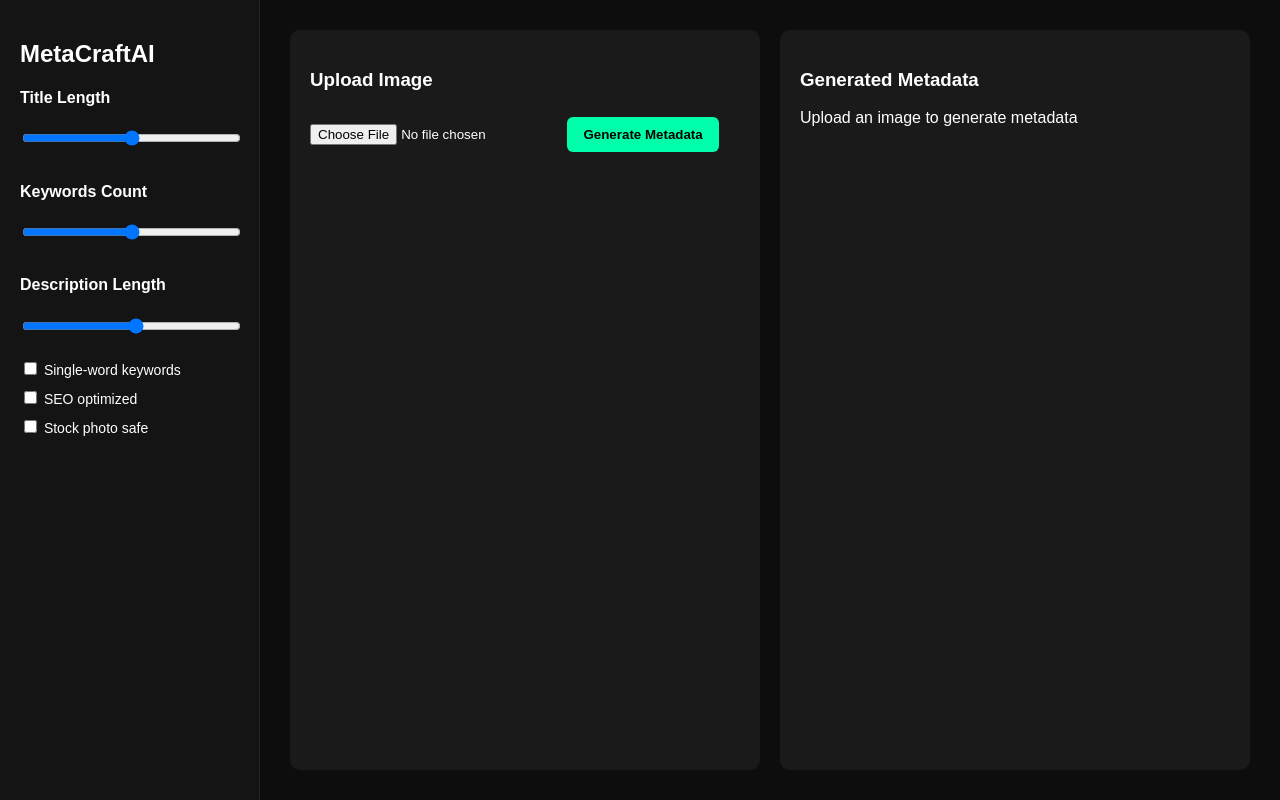
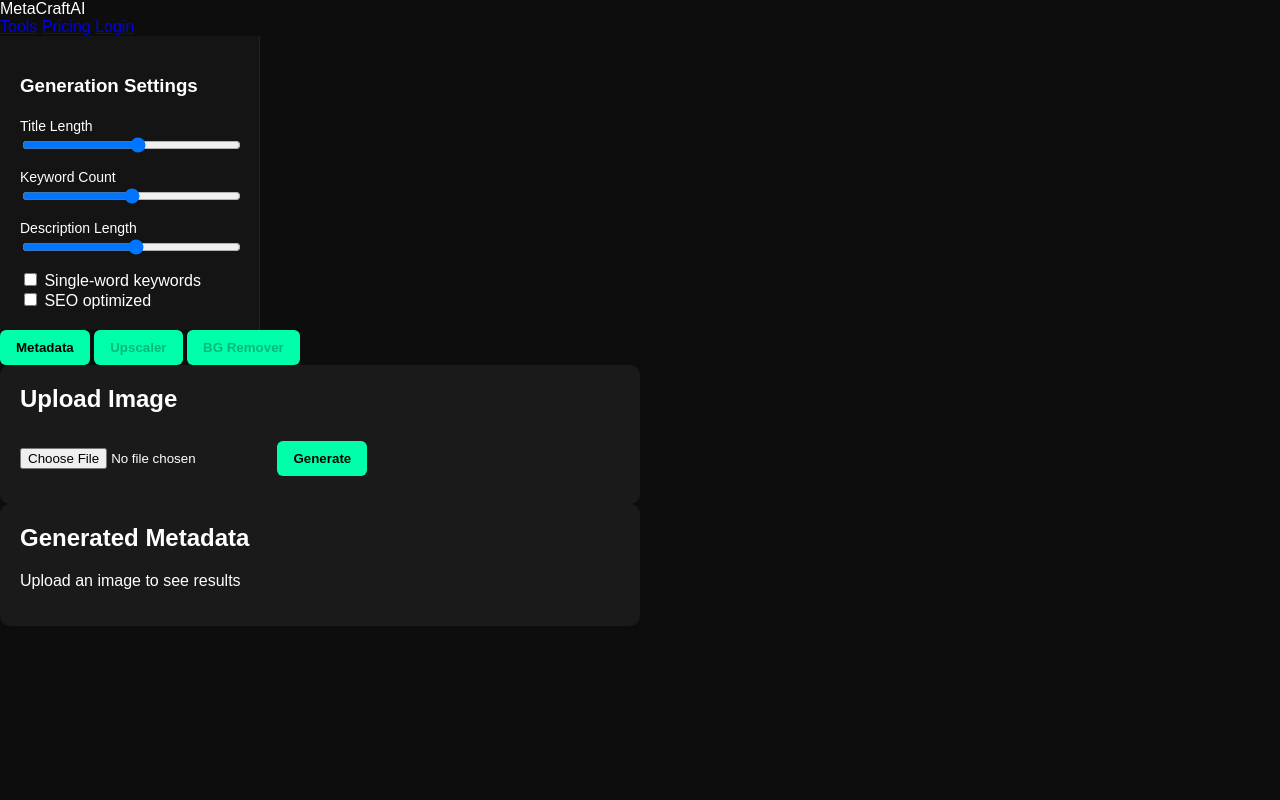
Before and after one commit to Alifiideas/metacraftai, a Flask app: page /demo in a window 1280 px wide. Run offline with Flask 3, Linux system fonts and the light colour scheme.

Commit message:
Update demo.html

```diff
--- a/templates/demo.html
+++ b/templates/demo.html
@@ -2,101 +2,96 @@
 <html lang="en">
 <head>
   <meta charset="UTF-8">
-  <title>MetaCraftAI – Demo</title>
+  <title>MetaCraftAI – Image Metadata Generator</title>
   <link rel="stylesheet" href="/static/style.css">
 </head>
 
 <body>
 
-<div class="container">
+<!-- NAVBAR -->
+<header class="navbar">
+  <div class="logo">MetaCraft<span>AI</span></div>
+  <nav>
+    <a href="#">Tools</a>
+    <a href="#">Pricing</a>
+    <a href="#">Login</a>
+  </nav>
+</header>
 
-  <!-- LEFT SIDEBAR (PIXCRAFT STYLE) -->
+<!-- APP -->
+<div class="app">
+
+  <!-- SIDEBAR -->
   <aside class="sidebar">
-    <h2 class="logo">MetaCraftAI</h2>
+    <h3>Generation Settings</h3>
 
-    <div class="section">
-      <h4>Title Length</h4>
-      <input type="range" min="8" max="20">
+    <label>Title Length</label>
+    <input type="range" min="5" max="20">
+
+    <label>Keyword Count</label>
+    <input type="range" min="20" max="50">
+
+    <label>Description Length</label>
+    <input type="range" min="15" max="40">
+
+    <div class="checkbox">
+      <input type="checkbox"> Single-word keywords
     </div>
 
-    <div class="section">
-      <h4>Keywords Count</h4>
-      <input type="range" min="20" max="50">
-    </div>
-
-    <div class="section">
-      <h4>Description Length</h4>
-      <input type="range" min="15" max="40">
-    </div>
-
-    <div class="section toggle">
-      <label>
-        <input type="checkbox"> Single-word keywords
-      </label>
-    </div>
-
-    <div class="section toggle">
-      <label>
+    <div class="checkbox">
       <input type="checkbox"> SEO optimized
-      </label>
-    </div>
-
-    <div class="section toggle">
-      <label>
-        <input type="checkbox"> Stock photo safe
-      </label>
     </div>
   </aside>
 
   <!-- MAIN CONTENT -->
-  <main class="main">
+  <main class="content">
 
-    <!-- UPLOAD PANEL -->
-    <div class="card upload-card">
-      <h3>Upload Image</h3>
+    <!-- TOOL TABS -->
+    <div class="tabs">
+      <button class="active">Metadata</button>
+      <button disabled>Upscaler</button>
+      <button disabled>BG Remover</button>
+    </div>
+
+    <div class="workspace">
+
+      <!-- UPLOAD -->
+      <div class="card">
+        <h2>Upload Image</h2>
 
         <form method="POST" enctype="multipart/form-data">
           <input type="file" name="image" accept="image/*" required>
-
-        <button type="submit" class="primary-btn">
-          Generate Metadata
-        </button>
+          <button type="submit">Generate</button>
         </form>
 
         {% if image %}
-        <div class="preview-box">
-          <img src="/{{ image }}" alt="Preview">
-        </div>
+          <img src="/{{ image }}" class="preview">
         {% endif %}
       </div>
 
-    <!-- RESULT PANEL -->
-    <div class="card result-card">
-      <h3>Generated Metadata</h3>
+      <!-- RESULT -->
+      <div class="card">
+        <h2>Generated Metadata</h2>
 
         {% if metadata %}
-        <div class="result-block">
-          <label>Title</label>
+          <div class="result">
+            <strong>Title</strong>
             <p>{{ metadata.title }}</p>
-        </div>
 
-        <div class="result-block">
-          <label>Keywords</label>
+            <strong>Keywords</strong>
             <p>{{ metadata.keywords }}</p>
-        </div>
 
-        <div class="result-block">
-          <label>Description</label>
+            <strong>Description</strong>
             <p>{{ metadata.description }}</p>
           </div>
         {% else %}
-        <p class="placeholder">
-          Upload an image to generate metadata
-        </p>
+          <p class="placeholder">Upload an image to see results</p>
         {% endif %}
       </div>
 
+    </div>
   </main>
+
 </div>
 
 </body>
```
Lines whose indentation alone changed are shown as unchanged.
